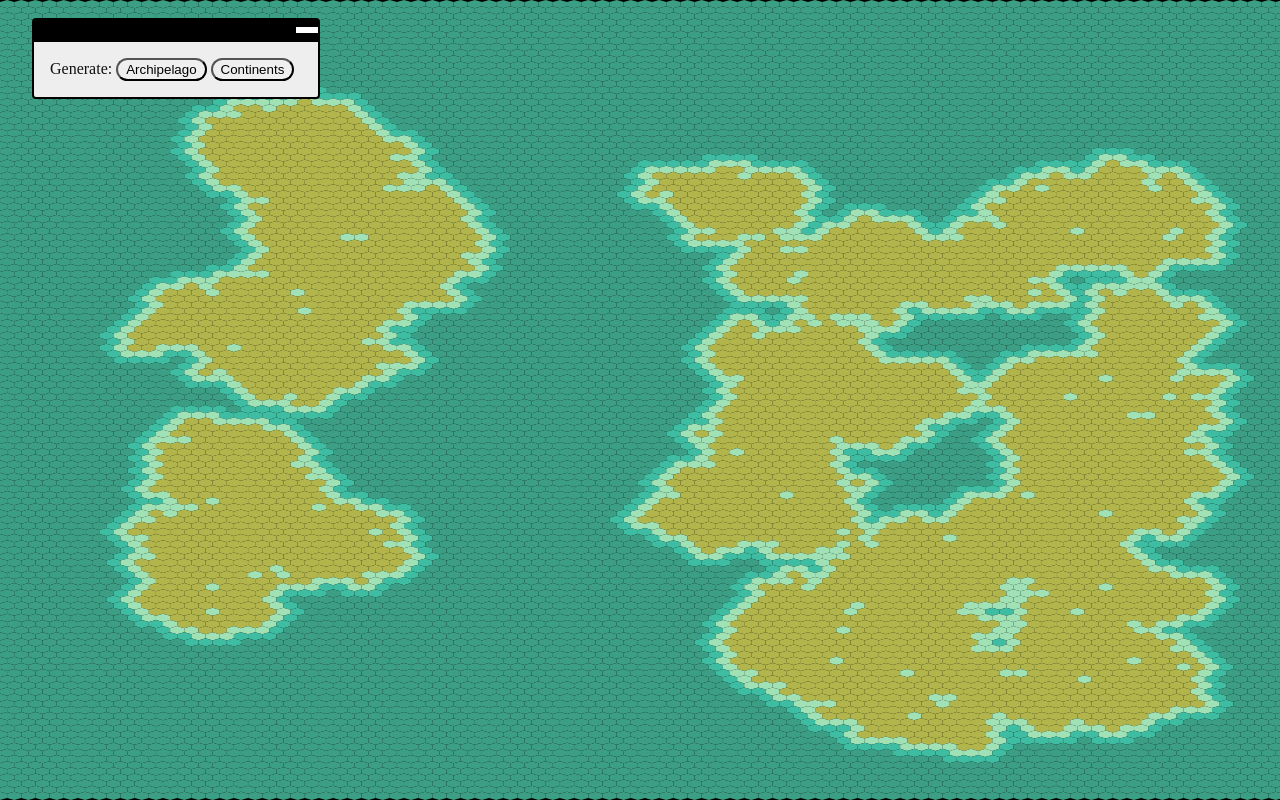
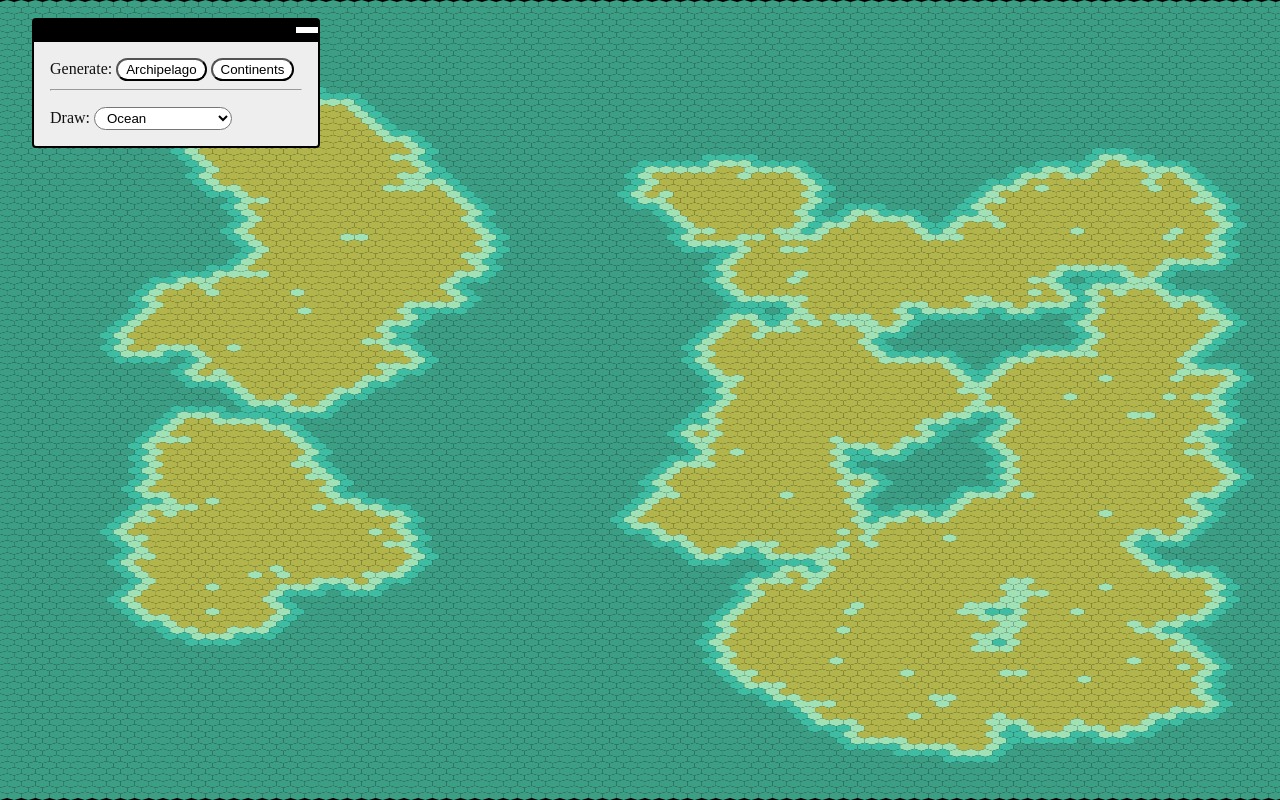
Before and after one commit to babelthuap/koko-civ, a plain HTML site: page map-editor.html in a window 1280 px wide. Drawn offline with Linux system fonts and the light colour scheme.

Commit message:
Populate terrain dropdown

```diff
--- a/common.css
+++ b/common.css
@@ -20,7 +20,7 @@ body {
   z-index: 100;
 }
 
-button {
+button, select {
   cursor: pointer;
   border-radius: 16px;
   padding: 2px 8px;
--- a/js/util.js
+++ b/js/util.js
@@ -10,6 +10,10 @@ export const rand = (n) => Math.floor(Math.random() * n);
 /** Generates a random hex color string. */
 export const randColor = () =>
     '#' + new Array(6).fill().map(() => rand(16).toString(16)).join('');
+
+/** Converts CONSTANT_CASE to "Title Case". */
+export const constantCaseToTitleCase = (str) => str.toLowerCase().replace(
+    /(^|_)(.)/g, (_, c1, c2) => (c1 && ' ') + c2.toUpperCase());
 
 /** Like Array.map, but for general Object properties. */
 const mapObject = (obj, callbackFn) => {
--- a/map-editor.css
+++ b/map-editor.css
@@ -49,3 +49,7 @@
 #controls .content {
   margin: 16px;
 }
+
+button, select {
+  background-color: #fff;
+}
--- a/map-editor.html
+++ b/map-editor.html
@@ -18,6 +18,11 @@
       Generate:
       <button id="archipelago">Archipelago</button>
       <button id="continents">Continents</button>
+      <hr>
+      <p>
+        Draw:
+        <select id="terrain-select"></select>
+      </p>
     </div>
   </div>
   <script type="module" src="map-editor.js"></script>
--- a/map-editor.js
+++ b/map-editor.js
@@ -1,5 +1,6 @@
 import board from './js/gameboard.js';
-import {clamp, limitOncePerFrame} from './js/util.js';
+import {Terrain} from './js/terrain.js';
+import {clamp, constantCaseToTitleCase, limitOncePerFrame} from './js/util.js';
 import archipelago from './map-scripts/archipelago.js';
 import continents from './map-scripts/continents.js';
 
@@ -26,12 +27,23 @@ document.getElementById('archipelago')
 document.getElementById('continents')
     .addEventListener('click', () => continents(board, 0.25));
 
+// Initialize terrain dropdown.
+const TERRAIN_SELECT = document.getElementById('terrain-select');
+Object.entries(Terrain).forEach(([terrain, stats]) => {
+  if (stats.color) {  // TODO: Remove once all terrain types are implemented.
+    const option = document.createElement('option');
+    option.innerText = constantCaseToTitleCase(terrain);
+    option.value = terrain;
+    TERRAIN_SELECT.append(option);
+  }
+});
+
 // Handle tile clicks.
 board.addClickListener((event, tile) => {
   switch (event.button) {
     case 0:
       // Left click.
-      tile.terrain = 'MOUNTAIN';
+      tile.terrain = TERRAIN_SELECT.value;
       board.render();
       break;
     case 2:
```
